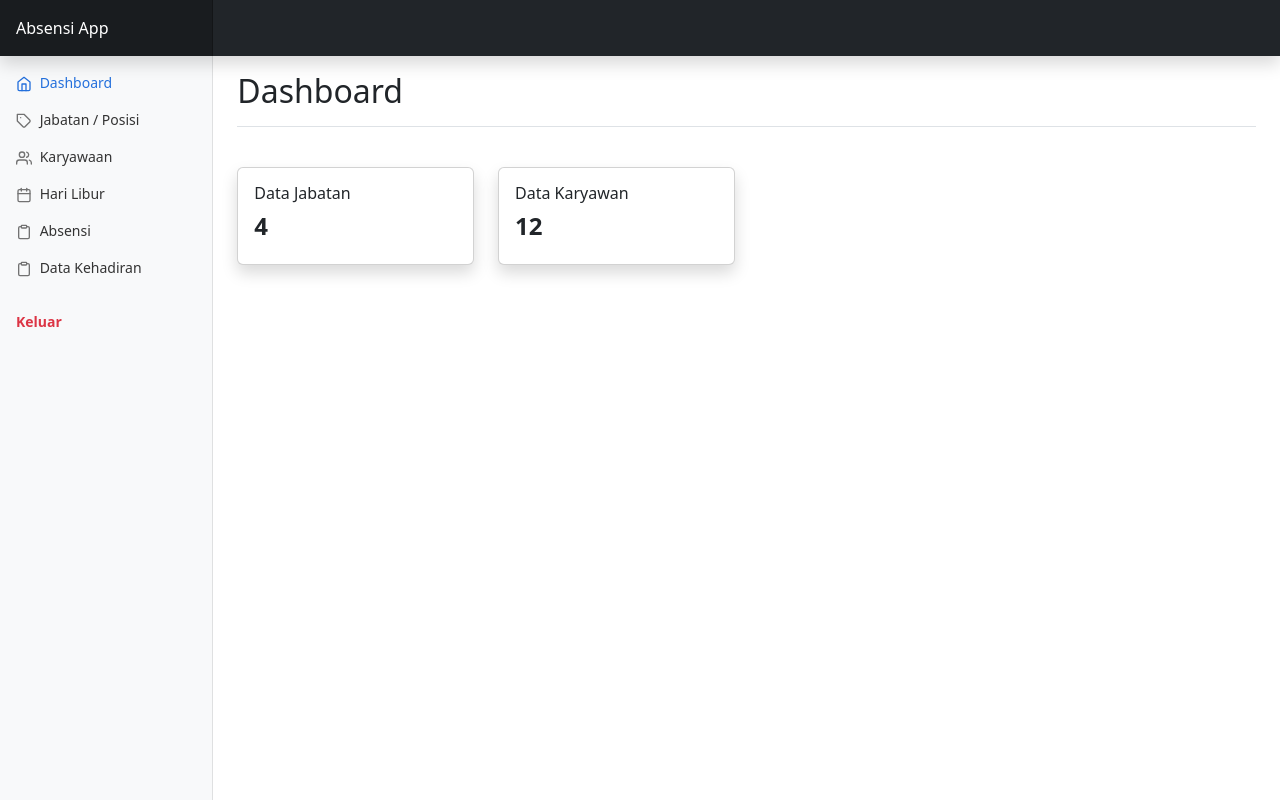
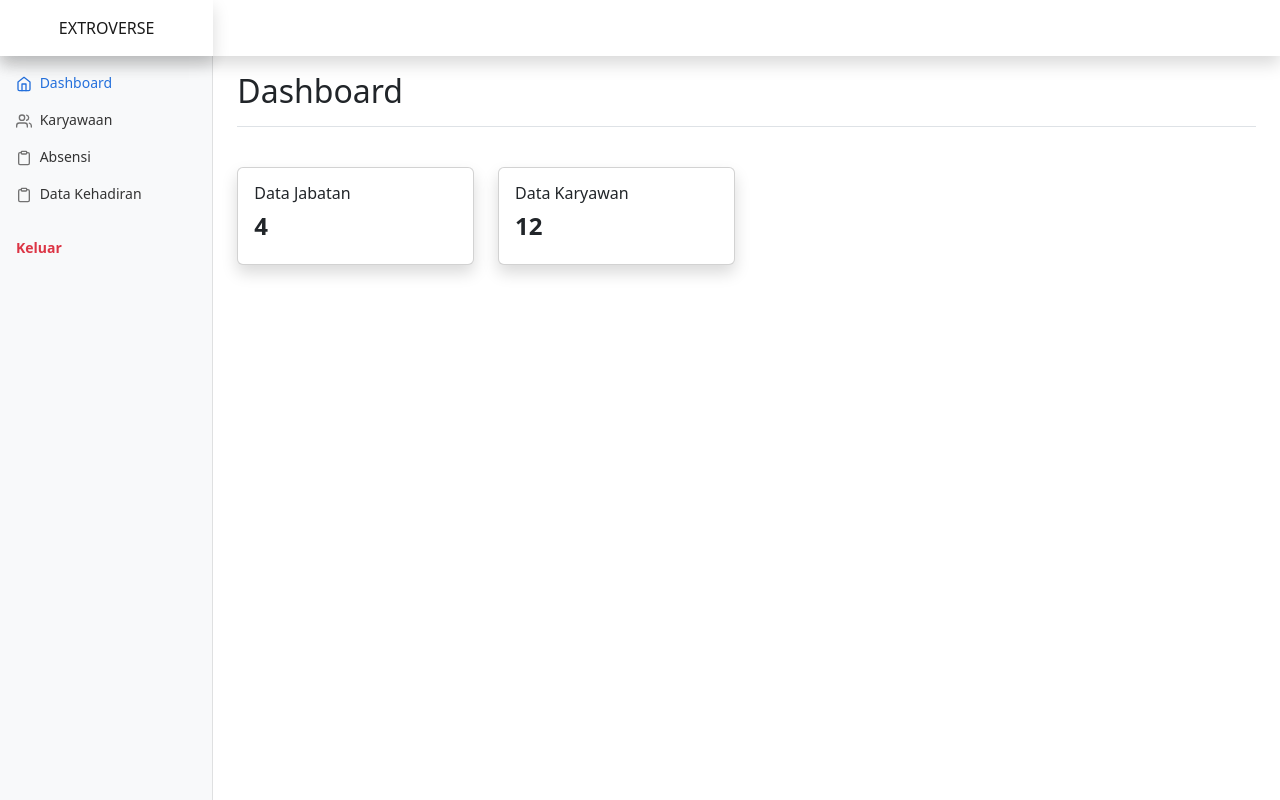
Before and after one commit to Arifin79/kinerja-pegawai, a Laravel app: page /dashboard in a window 1280 px wide. Run offline with Laravel 9, Linux system fonts and the light colour scheme; a user stored in the database is signed in; data comes from the database, SQL or seed files in the repository; some libraries are stand-ins or nearby versions.

Commit message:
proggres

```diff
--- a/resources/views/partials/navbar.blade.php
+++ b/resources/views/partials/navbar.blade.php
@@ -1,5 +1,5 @@
-<header class="navbar navbar-dark sticky-top bg-dark flex-md-nowrap p-0 shadow">
-    <a class="navbar-brand col-md-3 col-lg-2 me-0 py-3 px-3 fs-6" href="">Absensi App</a>
+<header class="navbar navbar sticky-top flex-md-nowrap p-0 shadow">
+    <a class="navbar-brand bg-white col-md-3 col-lg-2 me-0 py-3 px-3 fs-6 shadow text-center" href="">EXTROVERSE</a>
     <button class="navbar-toggler position-absolute d-md-none collapsed border-0" type="button"
         data-bs-toggle="collapse" data-bs-target="#sidebarMenu" aria-controls="sidebarMenu" aria-expanded="false"
         aria-label="Toggle navigation">
--- a/resources/views/partials/sidebar.blade.php
+++ b/resources/views/partials/sidebar.blade.php
@@ -9,13 +9,13 @@
                     Dashboard
                 </a>
             </li>
-            <li class="nav-item">
+            {{-- <li class="nav-item">
                 <a class="nav-link {{ request()->routeIs('positions.*') ? 'active' : '' }}"
                     href="{{ route('positions.index') }}">
                     <span data-feather="tag" class="align-text-bottom"></span>
                     Jabatan / Posisi
                 </a>
-            </li>
+            </li> --}}
             <li class="nav-item">
                 <a class="nav-link {{ request()->routeIs('employees.*') ? 'active' : '' }}"
                     href="{{ route('employees.index') }}">
@@ -23,13 +23,13 @@
                     Karyawaan
                 </a>
             </li>
-            <li class="nav-item">
+            {{-- <li class="nav-item">
                 <a class="nav-link {{ request()->routeIs('holidays.*') ? 'active' : '' }}"
                     href="{{ route('holidays.index') }}">
                     <span data-feather="calendar" class="align-text-bottom"></span>
                     Hari Libur
                 </a>
-            </li>
+            </li> --}}
             <li class="nav-item">
                 <a class="nav-link {{ request()->routeIs('attendances.*') ? 'active' : '' }}"
                     href="{{ route('attendances.index') }}">
```
